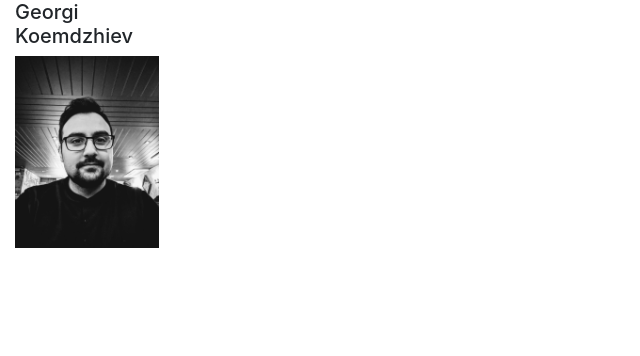
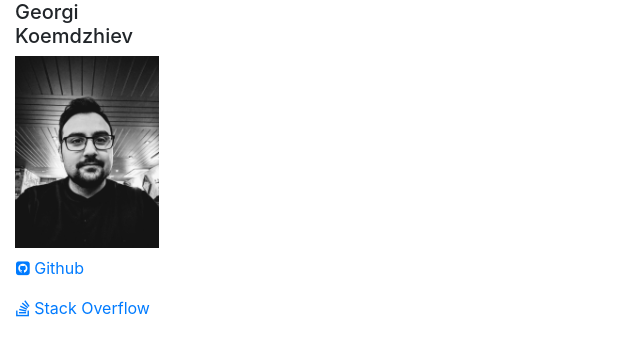
Before and after one commit to georgikoemdzhiev/georgiko.com, an Angular app: page / in a window 1280 px wide. Shown: the top 356 px of the page, without its empty margins (0-640 px from the left). Built offline with nearby package versions, Linux system fonts and the light colour scheme.

Commit message:
Added SO and Github links

```diff
--- a/angular.json
+++ b/angular.json
@@ -29,6 +29,7 @@
             ],
             "styles": [
               "node_modules/bootstrap/scss/bootstrap.scss",
+              "node_modules/font-awesome/scss/font-awesome.scss",
               "src/styles.scss"
             ],
             "scripts": [
--- a/src/app/app.component.html
+++ b/src/app/app.component.html
@@ -2,7 +2,20 @@
   <div class="row">
     <div class="col-2">
       <h5>Georgi Koemdzhiev</h5>
-      <img style="width: auto;height: 12em;" src="assets/profile_pic.jpg" alt="">
+      <img style="width: auto;height: 12em;" src="assets/profile_pic.jpg" alt="my profile picure">
+      <div class="row">
+        <ul class="list-unstyled">
+          <li>
+            <a class="nav-link active" href="https://github.com/georgikoemdzhiev"><i class="fa fa-github-square"></i>
+              Github</a>
+          </li>
+          <li>
+            <a class="nav-link active" href="https://stackoverflow.com/users/3398554/georgi-koemdzhiev"><i
+                class="fa fa-stack-overflow"></i>
+              Stack Overflow</a>
+          </li>
+        </ul>
+      </div>
     </div>
 
     <div class="col">
```
